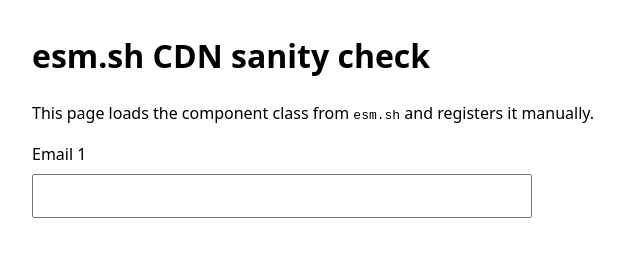
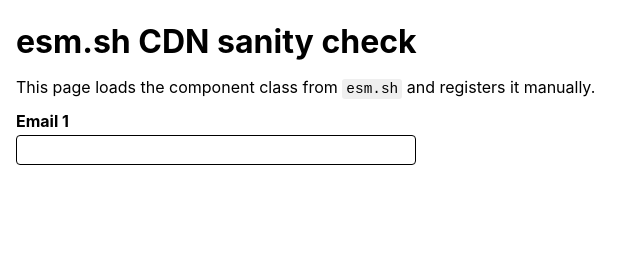
Before and after one commit to aarongustafson/form-repeatable, a website: page demo/esm.html in a window 1280 px wide. Shown: the whole page, without its empty margins (0-640 px from the left). Drawn offline with Linux system fonts and the light colour scheme.

Commit message:
Use linked CSS

```diff
--- a/demo/esm.html
+++ b/demo/esm.html
@@ -4,31 +4,7 @@
 		<meta charset="utf-8" />
 		<meta name="viewport" content="width=device-width, initial-scale=1" />
 		<title>form-repeatable via esm.sh</title>
-		<style>
-			body {
-				font-family: system-ui, sans-serif;
-				margin: 2rem;
-				line-height: 1.5;
-			}
-
-			form-repeatable {
-				display: block;
-				max-width: 480px;
-			}
-
-			label,
-			input,
-			button {
-				font: inherit;
-			}
-
-			input {
-				display: block;
-				width: 100%;
-				padding: 0.5rem;
-				margin-block: 0.5rem;
-			}
-		</style>
+		<link rel="stylesheet" href="./styles.css" />
 	</head>
 	<body>
 		<h1>esm.sh CDN sanity check</h1>
```
Also changed, not shown: demo/unpkg.html (+1 -25 lines).
